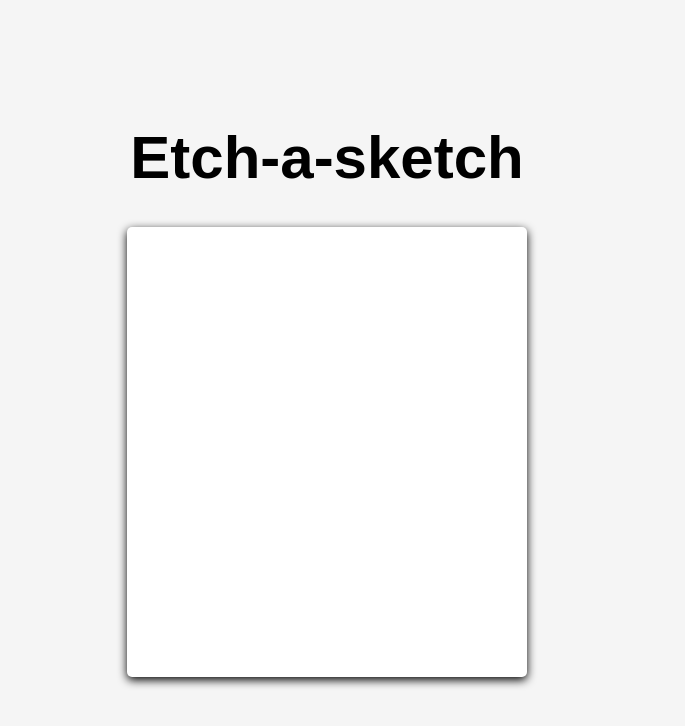
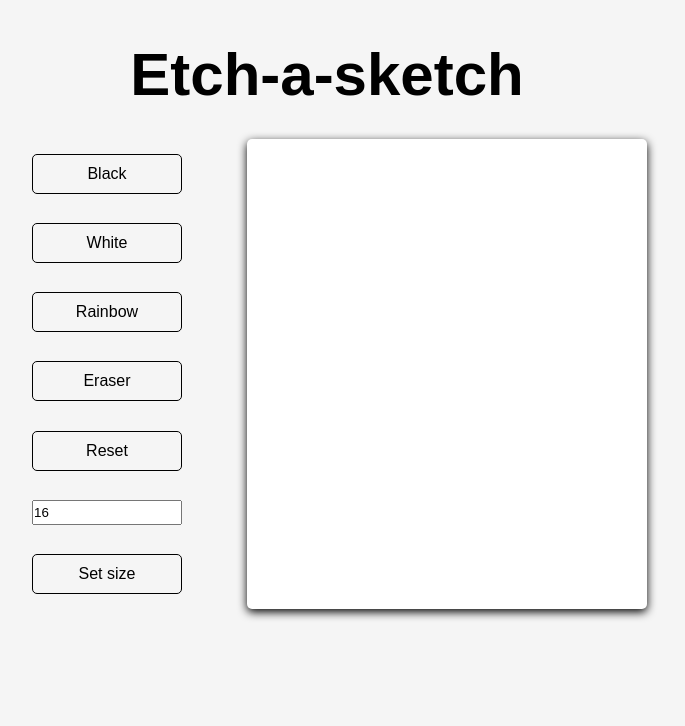
Before and after one commit to isaaxh/Etch-A-Sketch, a plain HTML site: page index.html in a window 1280 px wide. Shown: the whole page, without its empty margins (313-998 px from the left). Drawn offline with Linux system fonts and the light colour scheme.

Commit message:
Adds options UI

```diff
--- a/index.html
+++ b/index.html
@@ -11,6 +11,18 @@
 <body>
     <div class="container">
         <div id="header">Etch-a-sketch</div>
+        <div class="secondary-Container">
+            <div class="optionsContainer">
+                <button type="button" id = 'btnBlack'>Black</button>
+                <button type="button" id = 'btnWhite'>White</button>
+                <button type="button" id = 'btnRainbow'>Rainbow</button>
+                <button type="button" id = 'btnEraser'>Eraser</button>
+                <button type="button" id = 'btnReset'>Reset</button>
+                <input type="text" placeholder="Insert pad size" value = "16">
+                <button type="button" id = 'btnSetSize'>Set size</button>
+            </div>
+            <div class="sketchPad"></div>
+        </div>
     </div>
 </body>
 </html>
--- a/script.js
+++ b/script.js
@@ -1,10 +1,29 @@
-const container = document.querySelector(".container");
+// const container = document.querySelector(".container");
+// const secondContainer = document.querySelector(".secondary-Container");
 
+// function createADiv(divName,attName) {
+//     divName = document.createElement("div");
+//     divName.setAttribute("class", attName);
+//     secondContainer.appendChild(divName);
+// }
 
-function makeSketchPad() {
-    const body = document.createElement("div");
-    body.setAttribute("class", "sketch-pad")
-    container.appendChild(body);
-}
+// function createAButton(btnName, btnAttName) {
+//     btnName = document.createElement("button");
+//     btnName.innerText = btnAttName;
+//     btnName.setAttribute("class", btnAttName);
+//     optionsContainer.appendChild(btnName);
+// }
 
-window.onload = makeSketchPad();
+// let optionsContainer = 0;
+// optContAttribute = 'optionsContainer';
+
+// window.onload = createADiv(optionsContainer, optContAttribute)
+
+// sketchPadAttribute = 'sketchPad';
+// let sketchPad = 0;
+
+// window.onload = createADiv(sketchPad, sketchPadAttribute);
+
+// let colorPicker = 0;
+// colorPickerAttribute = 'colorPicker';
+// window.onload = createAButton(colorPicker, colorPickerAttribute)
--- a/style.css
+++ b/style.css
@@ -14,21 +14,58 @@
     display: flex;
     flex-direction: column;
     min-height: 100%;
+}
+
+.secondary-Container {
+    display: flex;
+    width: 100%;
     justify-content: center;
-    align-items: center;
+    gap: 40px;
 }
 
 #header {
+    display: flex;
+    justify-content: center;
     font-size: 60px;
     font-weight: bold;
-    margin-bottom: 35px;
+    margin-top: 40px;
+    margin-bottom: 30px;
+
 }
 
-.sketch-pad {
+.optionsContainer {
+    display: flex;
+    flex-direction: column;
+    justify-content: space-around;
+    align-items: center;
+    width: 200px;
+    height: 470px;
+    background-color: transparent;
+}
+
+button {
+    height: 40px;
+    width: 150px;
+    font-size: 16px;
+    background-color: transparent;
+    border: 1px solid black;
+    border-radius: 5px;
+    transition: .3s;
+}
+
+button:hover {
+    transform: scale(1.1);
+}
+
+input {
+    height: 25px;
+    width: 150px;
+}
+
+.sketchPad {
     background-color: white;
     min-height: 450px;
     min-width: 400px;
     border-radius: 5px;
     box-shadow: 0px 3px 10px #000;
-
 }
```
